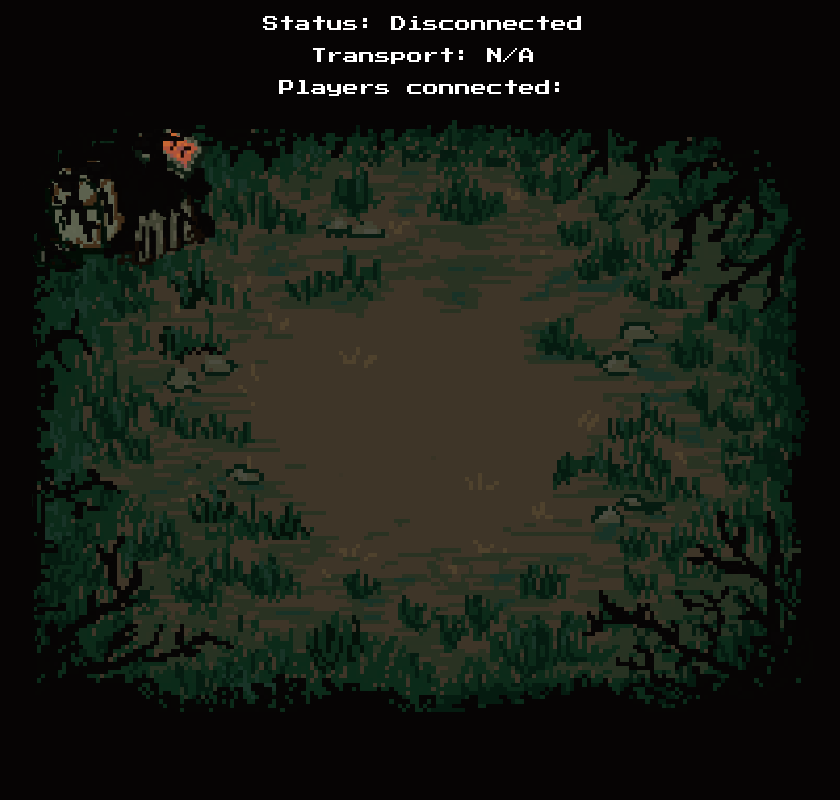
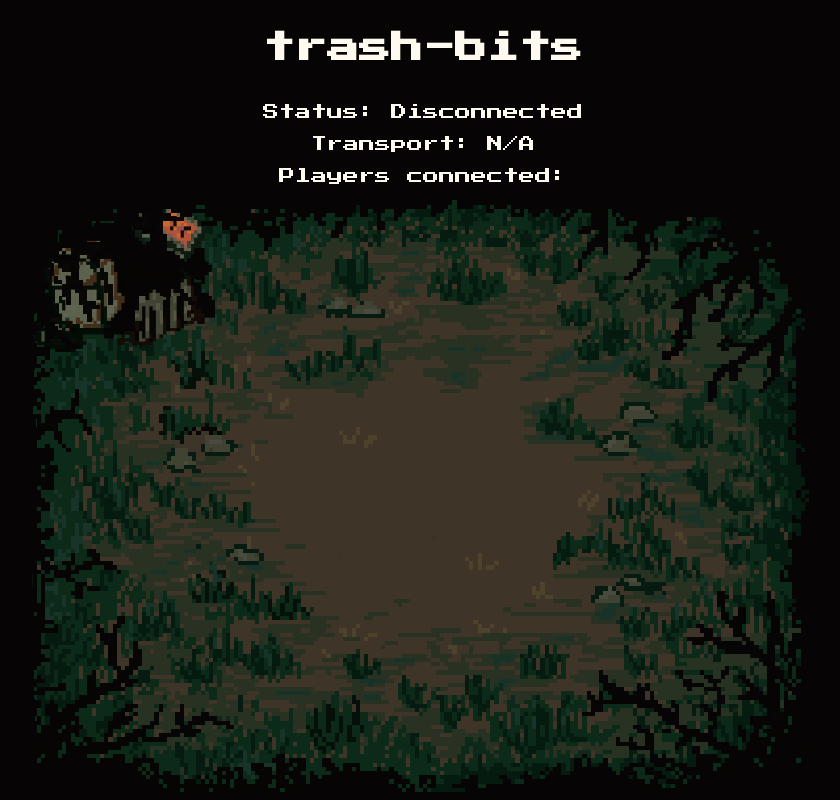
Before and after one commit to francescaguzzi/progetto-tesi, a website: page client/index.html in a window 1280 px wide. Shown: the whole page, without its empty margins (217-1057 px from the left). Drawn offline with nearby package versions, Linux system fonts and the light colour scheme.

Commit message:
game polishing

```diff
--- a/client/index.html
+++ b/client/index.html
@@ -2,7 +2,7 @@
 <html lang="it">
   <head>
     <meta charset="UTF-8">
-    <title>progetto tesi</title>
+    <title>trash-bits</title>
 
     <meta name="viewport" content="width=device-width, initial-scale=1.0" />
 
@@ -38,9 +38,19 @@
         font-family: 'Press Start 2P', cursive;
         text-align: center;
         background-color: #060404;
-        color: #fff;
+        color: #FFFAF0;
         margin: 0;
         padding: 0;
+      }
+
+      h1 {
+        margin: 0;
+        padding: 1em;
+      }
+
+      p {
+        margin: 0;
+        padding: 0.5em;
       }
 
     </style>
@@ -50,6 +60,7 @@
   <body>
 
     <!--  style="border:2px solid #000000; margin-right: auto; margin-left: auto; display: block; -->
+    <h1>trash-bits</h1>
 
     <p>Status: <span id="status">Disconnected</span></p>
     <p>Transport: <span id="transport">N/A</span></p>
--- a/package.json
+++ b/package.json
@@ -2,7 +2,7 @@
   "name": "progetto-tesi",
   "version": "1.0.0",
   "description": "",
-  "main": "index.js",
+  "main": "server.js",
   "scripts": {
     "test": "echo \"Error: no test specified\" && exit 1"
   },
--- a/server.js
+++ b/server.js
@@ -264,7 +264,7 @@ setInterval(() => {
 
 // ENEMY BULLET EMITTING
 
-let numBullets = 6;
+let numBullets = 0;
 
 
 setInterval(() => {
```
